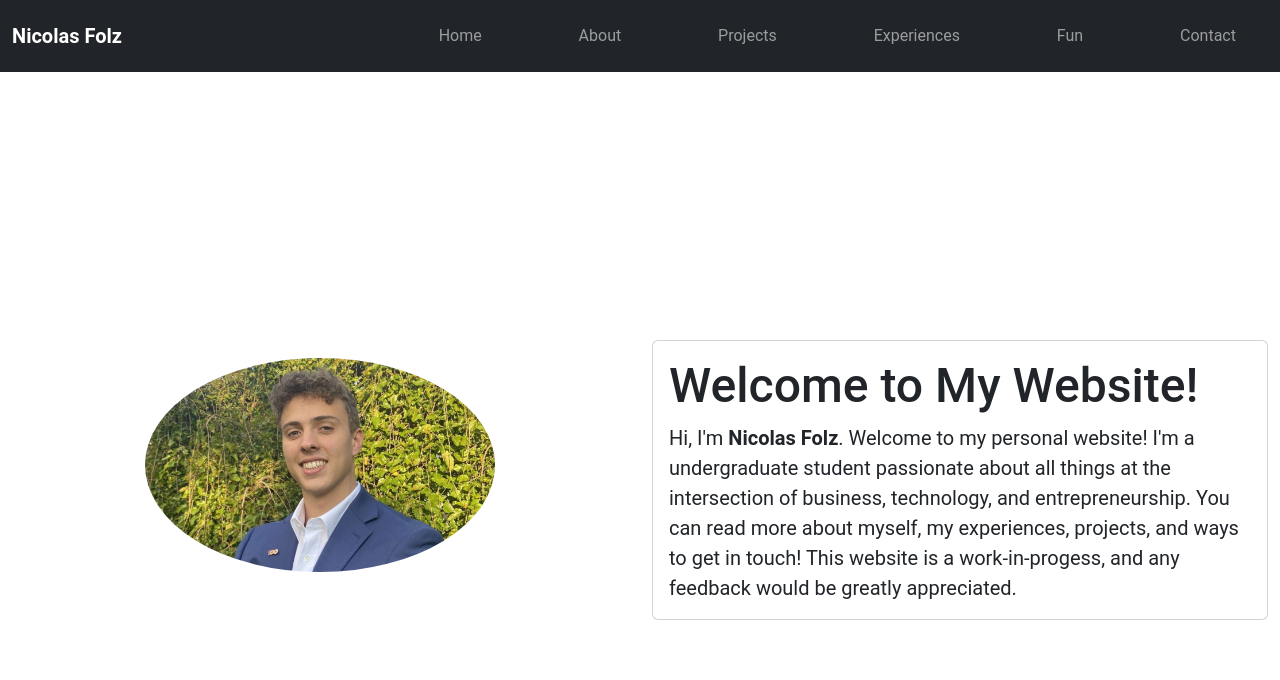
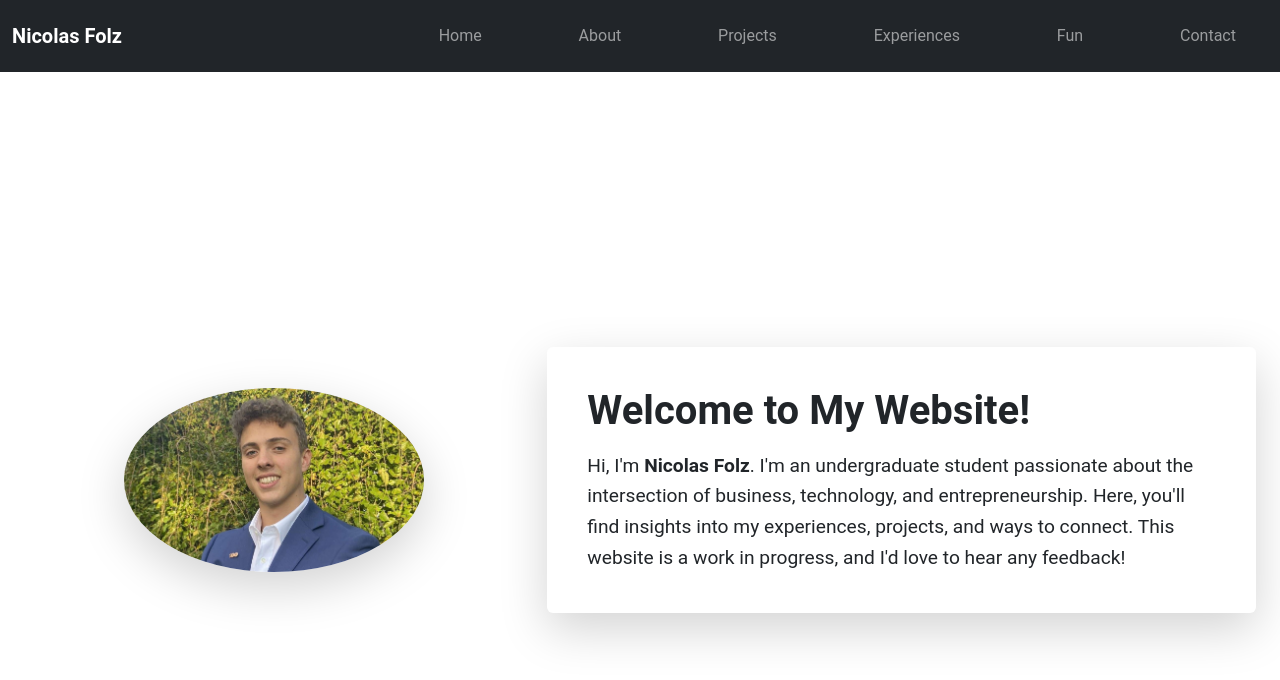
Before and after one commit to NFolz/website, a React (Create React App) app: page / in a window 1280 px wide. Shown: the top 680 px of the page. Built offline with nearby package versions, Linux system fonts and the light colour scheme; no server answers.

Commit message:
Homepage changes.

```diff
--- a/src/pages/Contact.js
+++ b/src/pages/Contact.js
@@ -38,10 +38,7 @@ const Contact = () => {
             <Card.Body>
               <Card.Title>Contact Information</Card.Title>
               <Card.Text>
-                <strong>Email:</strong> example@example.com
-              </Card.Text>
-              <Card.Text>
-                <strong>Phone:</strong> +1 234 567 890
+                <strong>Email:</strong> NFolz@uwo.ca
               </Card.Text>
               <Card.Text>
                 <strong>Location:</strong> Western University, Canada
--- a/src/pages/HomePage.js
+++ b/src/pages/HomePage.js
@@ -1,33 +1,35 @@
-import React from 'react';
-import { Container, Row, Col, Card, Image } from 'react-bootstrap';
-import headshot from '../assets/Ivey_Headshot.jpg';  // Make sure to place your image in the correct path
+import React from "react";
+import { Container, Row, Col, Card, Image } from "react-bootstrap";
+import headshot from "../assets/Ivey_Headshot.jpg"; // Ensure correct image path
 
 const HomePage = () => {
   return (
-    <Container fluid className="my-5">
-      <Row className="align-items-center" style={{ minHeight: '100vh' }}>
+    <Container fluid className="d-flex align-items-center justify-content-center min-vh-100">
+      <Row className="align-items-center w-100">
         {/* Headshot Column */}
-        <Col md={6} className="text-center">
+        <Col md={5} className="text-center">
           <Image
             src={headshot}
             alt="Nicolas Folz"
             roundedCircle
             fluid
-            style={{
-              maxWidth: '350px',
-              maxHeight: '350px',
-              marginBottom: '30px',
-            }}
+            className="shadow-lg"
+            style={{ maxWidth: "300px", maxHeight: "300px" }}
           />
         </Col>
 
         {/* Welcome Message Column */}
-        <Col md={6}>
-          <Card style={{ height: '100%' }}>
+        <Col md={7}>
+          <Card className="border-0 shadow-lg p-4">
             <Card.Body>
-              <Card.Title style={{ fontSize: '3rem' }}>Welcome to My Website!</Card.Title>
-              <Card.Text style={{ fontSize: '1.25rem' }}>
-                Hi, I'm <strong>Nicolas Folz</strong>. Welcome to my personal website! I'm a undergraduate student passionate about all things at the intersection of business, technology, and entrepreneurship. You can read more about myself, my experiences, projects, and ways to get in touch! This website is a work-in-progess, and any feedback would be greatly appreciated.
+              <Card.Title className="fw-bold" style={{ fontSize: "2.5rem" }}>
+                Welcome to My Website!
+              </Card.Title>
+              <Card.Text className="mt-3" style={{ fontSize: "1.2rem", lineHeight: "1.6" }}>
+                Hi, I'm <strong>Nicolas Folz</strong>. I'm an undergraduate student passionate
+                about the intersection of business, technology, and entrepreneurship.
+                Here, you'll find insights into my experiences, projects, and ways to connect.
+                This website is a work in progress, and I'd love to hear any feedback!
               </Card.Text>
             </Card.Body>
           </Card>
```
Also changed, not shown: 1 other file (tests, documents, lock files or other folders).
